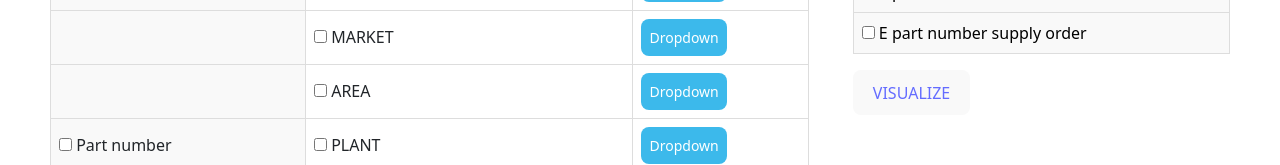
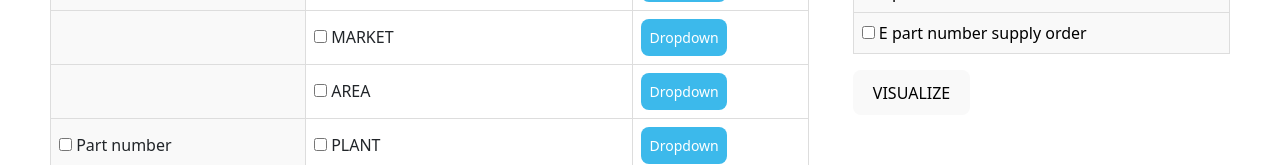
Before and after one commit to aamir910/3d-force-network-graph-, a React (Vite) app: page /visualize in a window 1280 px wide. Shown: the part 383-548 px from the top of the page. Built offline with nearby package versions, Linux system fonts and the light colour scheme.

Commit message:
update the respescted data there

```diff
--- a/src/components/ForceGraph2d.jsx
+++ b/src/components/ForceGraph2d.jsx
@@ -15,6 +15,7 @@ const ForceGraph2DComponent = () => {
   const location = useLocation();
 
 console.log(location.state ,"location.state")
+
   // Check if location.state exists before accessing its properties
   const checkedEntityNames = location.state?.checkedEntityNames || [];
   const checkedLinkNames = location.state?.checkedLinkNames || [];
@@ -51,10 +52,11 @@ console.log(checkedEntityNames ,checkedLinkNames , '3d force graph' )
 
   const [selectedLinkType, setSelectedLinkType] = useState("");
   const [excludedTypes, setExcludedTypes] = useState([]);
-
   const processCSV = (data) => {
     const nodesMap = {};
-    const links = data.slice(0, 2300).map((row) => {
+
+    console.log("excludedTypes" ,excludedTypes)
+    const links = data.slice(0, 300).map((row) => {
       const { Entity_1, Entity_2, Entity_Type_1, Entity_Type_2, Edge_Type } =
         row;
 
@@ -73,13 +75,24 @@ console.log(checkedEntityNames ,checkedLinkNames , '3d force graph' )
 
     console.log(links, "here is the links");
   };
+
   useEffect(() => {
     Papa.parse("/Edges_orderd_data.csv", {
       download: true,
       header: true,
       complete: (result) => {
-        console.log(result.data , 'result.data')
-        processCSV(result.data);
+
+
+        console.log(result.data ,excludedTypes ,  'result.data')
+
+        setExcludedTypes(checkedEntityNames);
+        const filteredData = result.data.filter(
+          (row) =>
+            !checkedEntityNames.includes(row.Entity_Type_1) &&
+            !checkedEntityNames.includes(row.Entity_Type_2) &&
+            !checkedEntityNames.includes(row.Edge_Type)
+        );
+        processCSV(filteredData);
       },
       error: (error) => {
         console.error("Error reading CSV file:", error);
--- a/src/components/visualize/ForceGraph3D.jsx
+++ b/src/components/visualize/ForceGraph3D.jsx
@@ -4,7 +4,7 @@ import "./Visualize_filteration.css";
 import "bootstrap/dist/css/bootstrap.min.css"; // Import Bootstrap CSS
 import Sidebar from "../Buttons/SIdeBar";
 import Navbar from "../NavBar/NavBar";
-
+import { useNavigate } from 'react-router-dom';
 import { Link } from 'react-router-dom';
 const csvFiles = [
   "/EDGES/E_BOM.csv",
@@ -28,6 +28,7 @@ const Visualize_filteration = () => {
   const [checkedEntities, setCheckedEntities] = useState({});
   const [checkedLinks, setCheckedLinks] = useState({});
 
+  const navigate = useNavigate();
   const [checkedEntityNames, setCheckedEntityNames] = useState([]);
   const [checkedLinkNames, setCheckedLinkNames] = useState([]);
   useEffect(() => {
@@ -186,8 +187,10 @@ const Visualize_filteration = () => {
     }
   };
 
-let aammir =['asdasdasd' ,'asdjasd']
 console.log(checkedEntityNames , checkedLinkNames,  'newEntityNames')
+
+
+
   return (
     <>
       <Navbar image="newedgeintelligence.png" color="#f0f0f0" />
@@ -292,7 +295,7 @@ console.log(checkedEntityNames , checkedLinkNames,  'newEntityNames')
                                   name=""
                                   id=""
                                   onChange={() =>
-                                    handleLinkData(getLinkName(filePath))
+                                    handleEntityData(getLinkName(filePath))
                                   }
                                   value={getLinkName(filePath)}
                                 />{" "}
@@ -304,12 +307,9 @@ console.log(checkedEntityNames , checkedLinkNames,  'newEntityNames')
                       </tbody>
                     </table>
 
-          <button> <Link to={{
-      pathname: "/3d_graph",
-      state: {
-        aammir :aammir
-      }
-    }}>VISUALIZE</Link></button>
+                    <button onClick={() => navigate('/3d_graph',{ state: { checkedEntityNames, checkedLinkNames } })}>
+      VISUALIZE
+    </button>
                   </div>
                 </div>
               </div>
```
